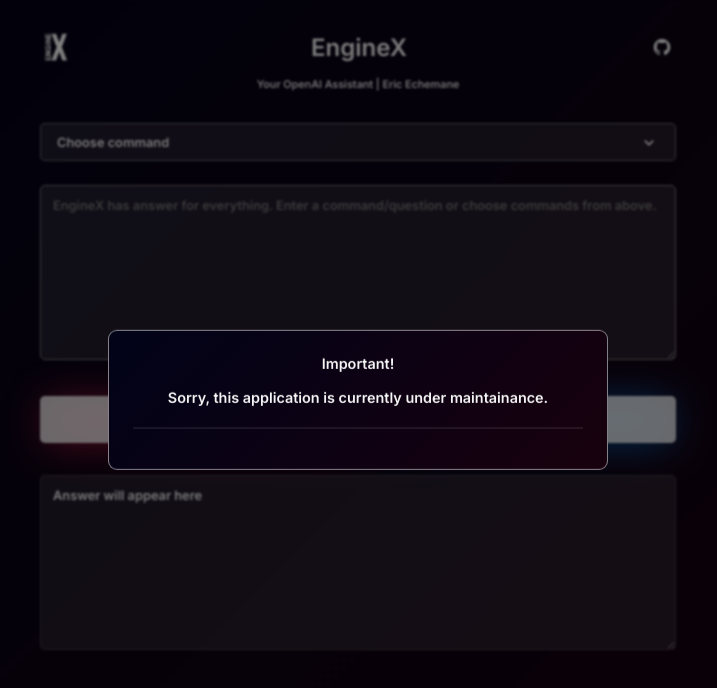
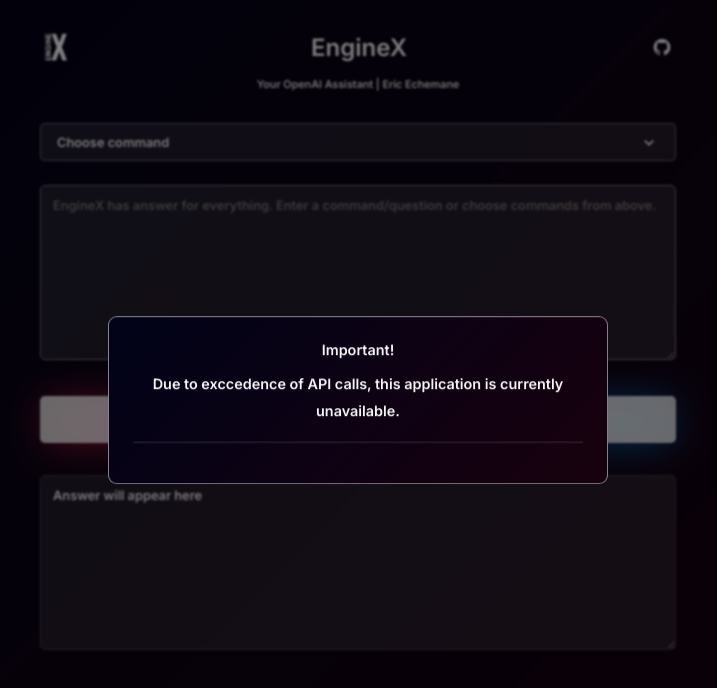
Before and after one commit to Stardev1127/Open_AI_Chatbot, a Svelte app: page / in a window 1280 px wide. Shown: the top 688 px of the page, without its empty margins (282-999 px from the left). Built offline with nearby package versions, Linux system fonts and the light colour scheme.

Commit message:
unavailable

```diff
--- a/src/components/disclaimer.svelte
+++ b/src/components/disclaimer.svelte
@@ -9,7 +9,7 @@
         <!-- This application uses an OpenAI free trial. If this application starts
         to fail, it is likely due to the API key being overused. In that case,
         please contact the developer if you have something to help. -->
-        Sorry, this application is currently under maintainance.
+        Due to exccedence of API calls, this application is currently unavailable.
     </p>
     <hr />
     <!-- <button on:click={close}> I understand </button> -->
```
